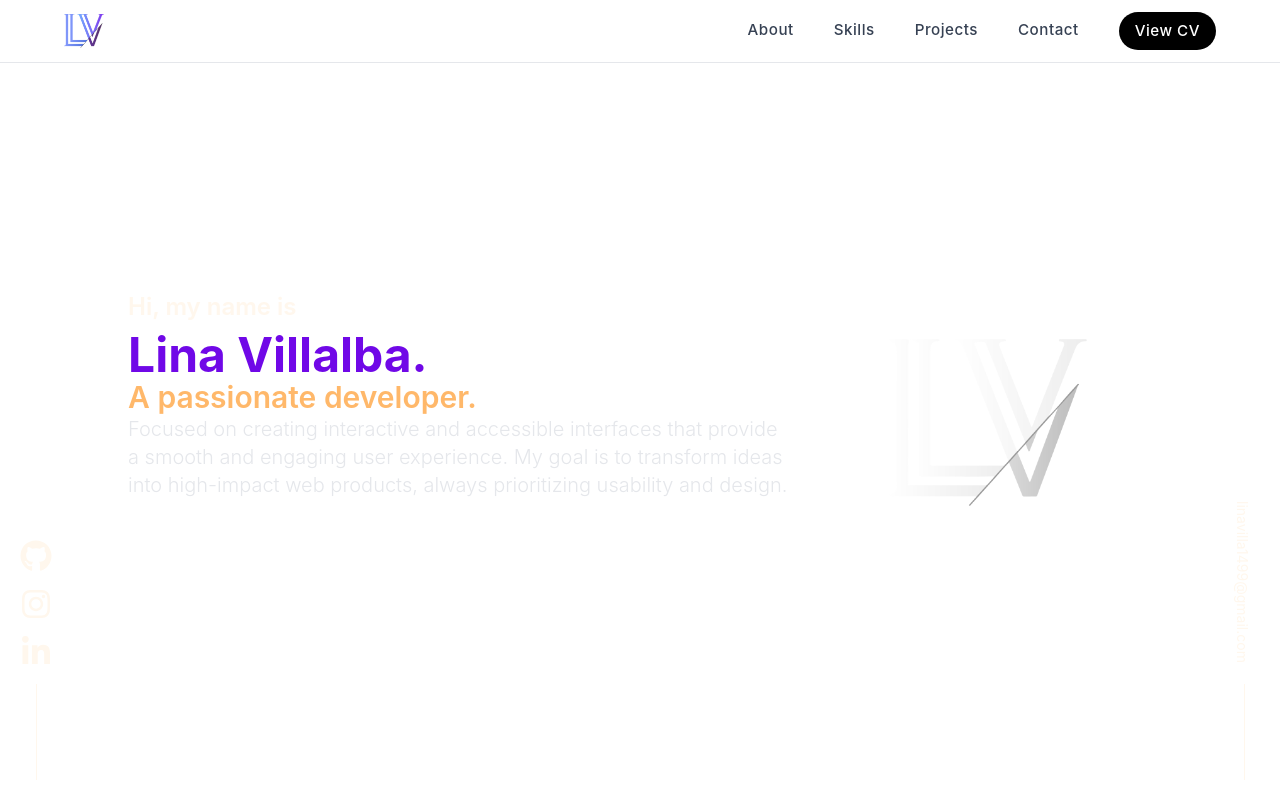
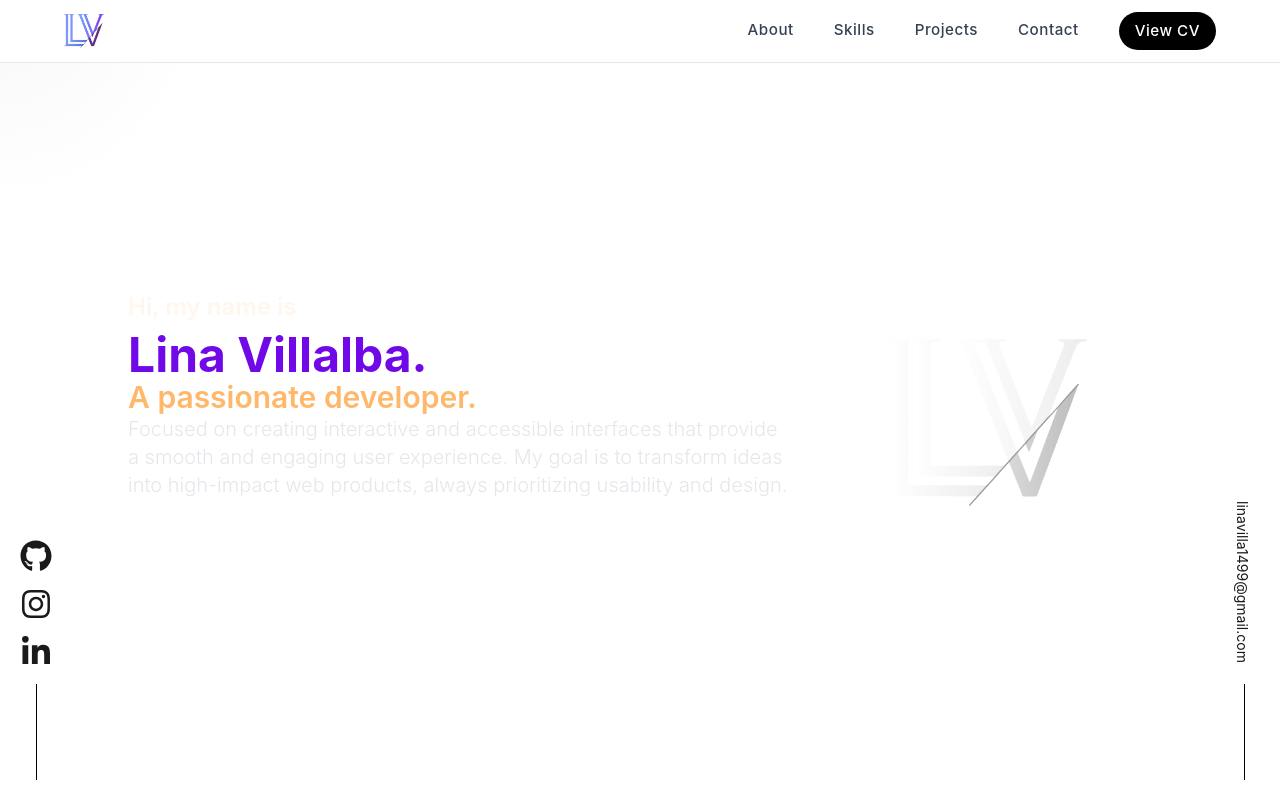
Before and after one commit to LinaMariaV/lina-portafolio, a Next.js app: page / in a window 1280 px wide. Shown: the top 800 px of the page. Built offline with nearby package versions, Linux system fonts and the light colour scheme.

Commit message:
Refactor Footer component styles for improved color consistency and aesthetics

```diff
--- a/src/components/footer/footer.tsx
+++ b/src/components/footer/footer.tsx
@@ -8,7 +8,7 @@ export default  function Footer (){
             aria-label="GitHub"
             target="_blank"
             rel="noreferrer"
-            className="text-3xl  text-orange-50 hover:text-indigo-500 transition-colors duration-200"
+            className="text-3xl   hover:text-indigo-500 transition-colors duration-200"
           >
             <svg
               xmlns="http://www.w3.org/2000/svg"
@@ -25,7 +25,7 @@ export default  function Footer (){
             aria-label="Instagram"
             target="_blank"
             rel="noreferrer"
-            className="text-3xl text-orange-50 hover:text-indigo-500 transition-colors duration-200"
+            className="text-3xl  hover:text-indigo-500 transition-colors duration-200"
           >
             <svg
               xmlns="http://www.w3.org/2000/svg"
@@ -42,7 +42,7 @@ export default  function Footer (){
             aria-label="LinkedIn"
             target="_blank"
             rel="noreferrer"
-            className="text-3xl text-orange-50 hover:text-indigo-500 transition-colors duration-200"
+            className="text-3xl  hover:text-indigo-500 transition-colors duration-200"
           >
             <svg
               xmlns="http://www.w3.org/2000/svg"
@@ -54,7 +54,7 @@ export default  function Footer (){
             </svg>
           </a>
 
-          <div className="w-px h-24 bg-orange-50"></div>
+          <div className="w-px h-24 bg-black"></div>
         </div>
 
         <div className="grow"></div>
@@ -66,12 +66,12 @@ export default  function Footer (){
             aria-label="correo"
             target="_blank"
             rel="noreferrer"
-            className="text-3xl text-sm   text-orange-50 hover:text-indigo-500 transform rotate-90 origin-bottom duration-200 absolute top-[-90px] right-[-53px]"
+            className="text-3xl text-sm    hover:text-indigo-500 transform rotate-90 origin-bottom duration-200 absolute top-[-90px] right-[-53px]"
           >
             linavilla1499@gmail.com
           </a>
 
-          <div className="w-px h-24  bg-orange-50  mt-8"></div>
+          <div className="w-px h-24  bg-black  mt-8"></div>
         </div>
       </footer>
     )
```
